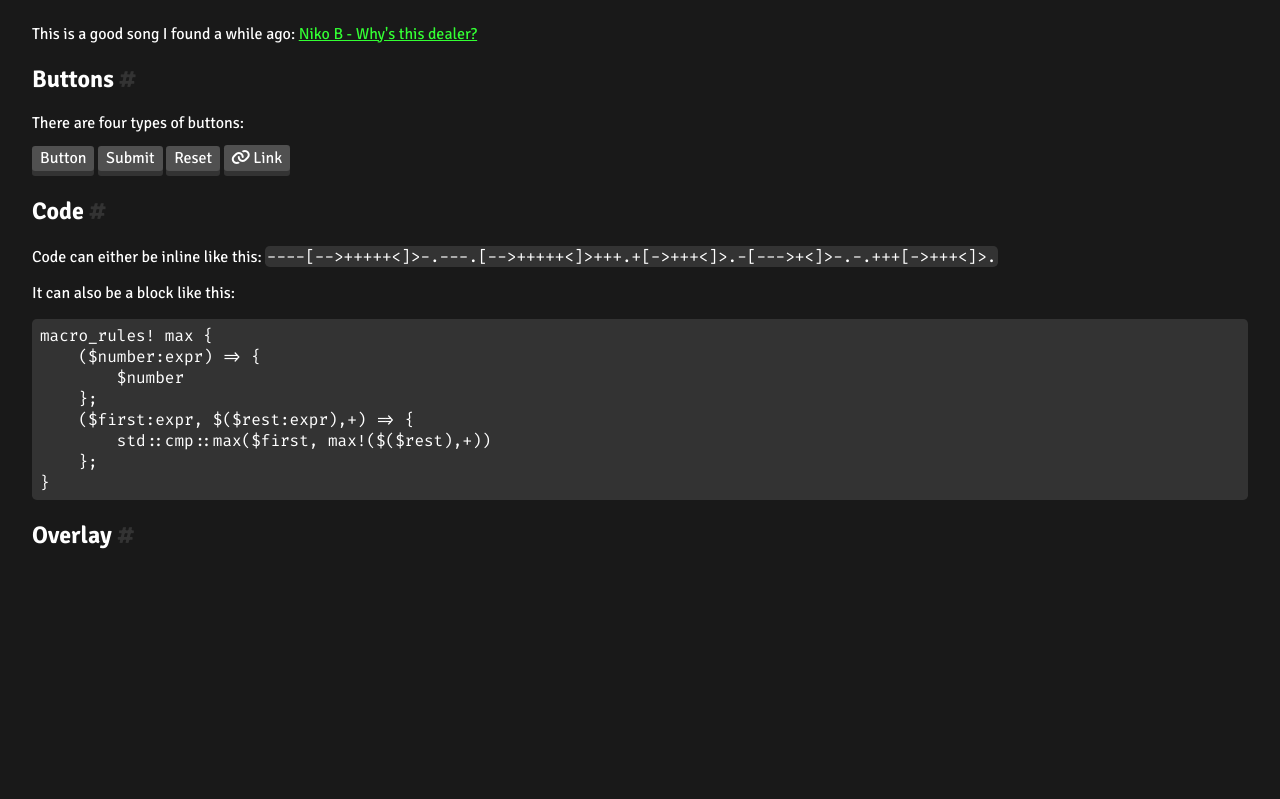
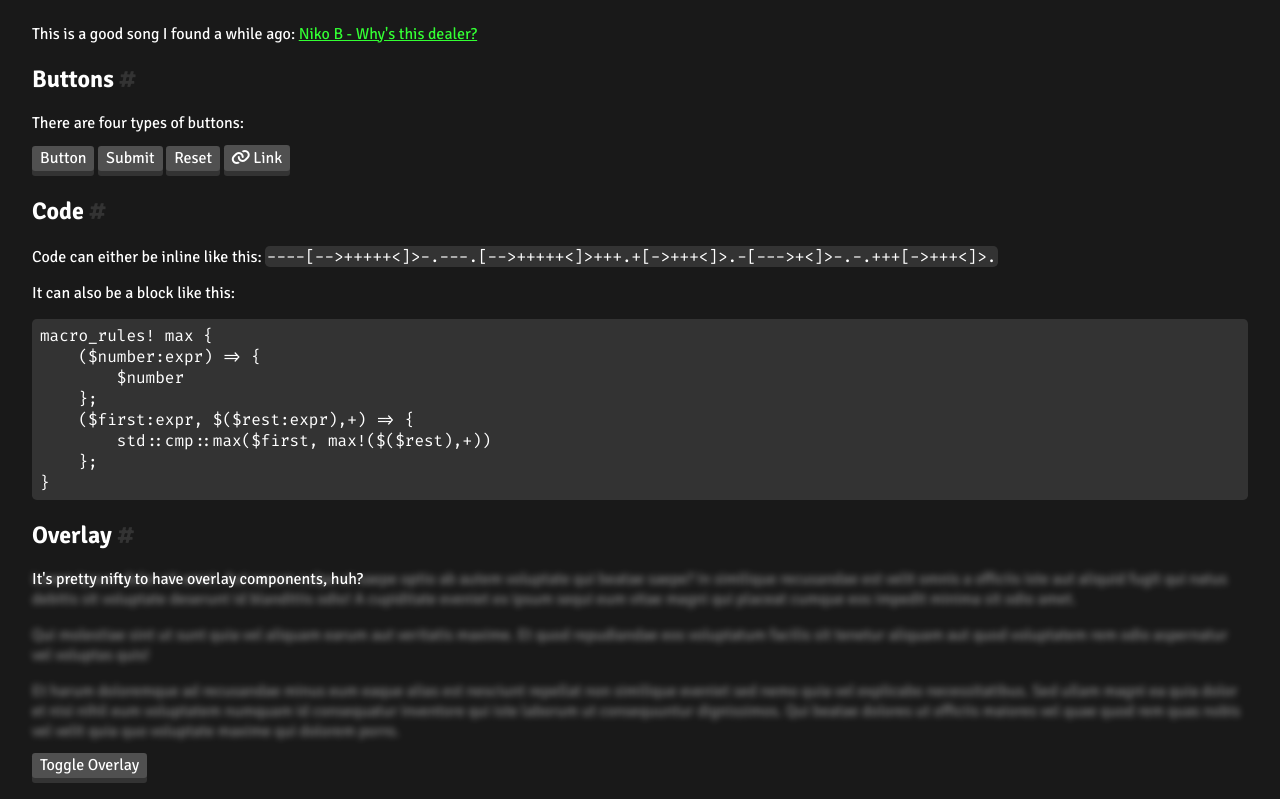
Before and after one commit to parslie/parslie.github.io, a SvelteKit app: page /experiments in a window 1280 px wide. Shown: the part 461-1260 px from the top of the page. Before the commit the page ends 1046 px from the top, so only its background shows below. Built offline with nearby package versions, Linux system fonts and the light colour scheme.

Commit message:
Create new overlay components

```diff
--- /dev/null
+++ b/src/lib/components/Overlay.svelte
@@ -0,0 +1,42 @@
+<script lang="ts">
+	import type { Snippet } from "svelte";
+
+	type OverlayProps = {
+		children: Snippet;
+		isDisabled?: boolean;
+	};
+
+	const { children, isDisabled }: OverlayProps = $props();
+</script>
+
+<div class={[isDisabled && "disabled"]}>
+	{@render children()}
+</div>
+
+<style lang="scss">
+	@use "$lib/styles/animation";
+	@use "$lib/styles/mixin";
+
+	div {
+		position: absolute;
+		top: 0;
+		left: 0;
+		bottom: 0;
+		right: 0;
+		opacity: 1;
+		visibility: visible;
+
+		transition-duration: animation.$overlay-duration;
+		transition-timing-function: animation.$overlay-timing;
+		transition-property: opacity visibility;
+
+		:global {
+			@include mixin.remove-edge-child-margins();
+		}
+
+		&.disabled {
+			opacity: 0;
+			visibility: hidden;
+		}
+	}
+</style>
--- /dev/null
+++ b/src/lib/components/Overlayed.svelte
@@ -0,0 +1,36 @@
+<script lang="ts">
+	import type { Snippet } from "svelte";
+
+	type OverlayedProps = {
+		children: Snippet;
+		isDisabled?: boolean;
+	};
+
+	const { children, isDisabled }: OverlayedProps = $props();
+</script>
+
+<div class={[isDisabled && "disabled"]}>
+	{@render children()}
+</div>
+
+<style lang="scss">
+	@use "$lib/styles/animation";
+
+	div {
+		display: contents;
+
+		> :global(*) {
+			opacity: 0.5;
+			filter: blur(0.2rem);
+
+			transition-duration: animation.$overlay-duration;
+			transition-timing-function: animation.$overlay-timing;
+			transition-property: opacity filter;
+		}
+
+		&.disabled > :global(*) {
+			opacity: 1;
+			filter: blur(0);
+		}
+	}
+</style>
--- /dev/null
+++ b/src/lib/styles/animation.scss
@@ -0,0 +1,4 @@
+// This stylesheet contains all animation variables
+
+$overlay-duration: 100ms;
+$overlay-timing: ease;
--- a/src/routes/experiments/+page.svelte
+++ b/src/routes/experiments/+page.svelte
@@ -4,7 +4,11 @@
 	import Code from "$lib/components/Code.svelte";
 	import Heading from "$lib/components/Heading.svelte";
 	import Link from "$lib/components/Link.svelte";
+	import Overlay from "$lib/components/Overlay.svelte";
+	import Overlayed from "$lib/components/Overlayed.svelte";
 	import PageHead from "$lib/components/PageHead.svelte";
+
+	let showOverlay = $state(true);
 </script>
 
 <PageHead title="Experiments" />
@@ -57,3 +61,29 @@ macro_rules! max {
 	`} />
 
 <Heading level={2} content="Overlay" />
+<div style:position="relative">
+	<Overlayed isDisabled={!showOverlay}>
+		<p>
+			Lorem ipsum dolor sit amet. Aut earum culpa ut saepe optio ab autem voluptate qui beatae
+			saepe? In similique recusandae est velit omnis a officiis iste aut aliquid fugit qui natus
+			debitis sit voluptate deserunt id blanditiis odio! A cupiditate eveniet ex ipsum sequi eum
+			vitae magni qui placeat cumque eos impedit minima sit odio amet.
+		</p>
+		<p>
+			Qui molestiae sint ut sunt quia vel aliquam earum aut veritatis maxime. Et quod repudiandae
+			eos voluptatum facilis sit tenetur aliquam aut quod voluptatem rem odio aspernatur vel
+			voluptas quis!
+		</p>
+		<p>
+			Et harum doloremque ad recusandae minus eum eaque alias est nesciunt repellat non similique
+			eveniet sed nemo quia vel explicabo necessitatibus. Sed ullam magni ea quia dolor et nisi
+			nihil eum voluptatem numquam id consequatur inventore qui iste laborum ut consequuntur
+			dignissimos. Qui beatae dolores ut officiis maiores vel quae quod rem quas nobis vel velit
+			quia quo voluptate maxime qui dolorem porro.
+		</p>
+	</Overlayed>
+	<Overlay isDisabled={!showOverlay}>
+		<p>It's pretty nifty to have overlay components, huh?</p>
+	</Overlay>
+</div>
+<Button type="button" onclick={() => (showOverlay = !showOverlay)}>Toggle Overlay</Button>
```
